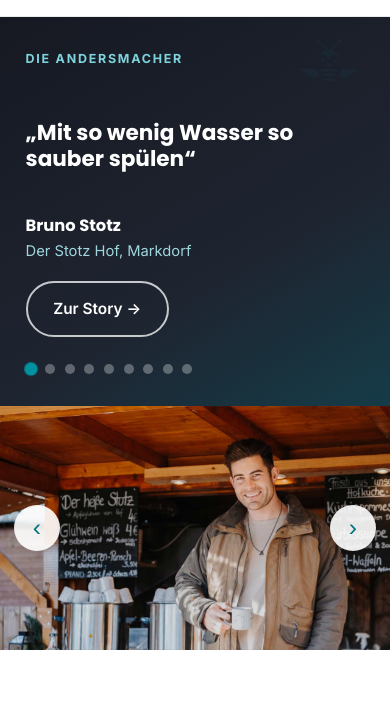
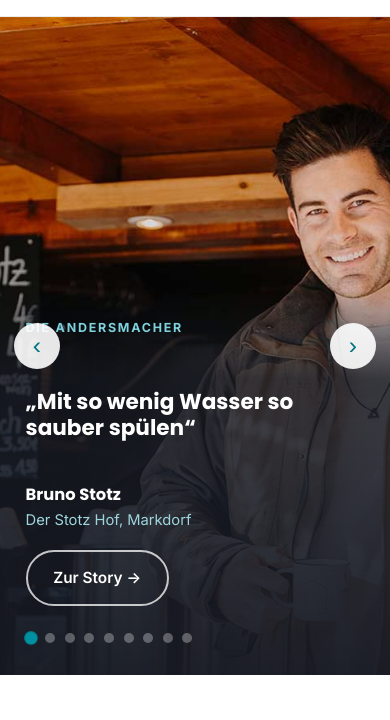
Before and after one commit to augustackermann/ackermann-spuelmaschinen, a plain HTML site: page index.html in a window 390 px wide. Shown: the part 68-788 px from the top of the page. Drawn offline with Linux system fonts and the light colour scheme.

Commit message:
Make welcome slider full width

```diff
--- a/styles.css
+++ b/styles.css
@@ -105,14 +105,15 @@ img { max-width: 100%; display: block; }
 .story__bee--2 { bottom: 10%; right: 5%; width: 90px; opacity: .18; animation: bee-float 8s ease-in-out infinite reverse; }
 @keyframes bee-float { 0%,100% { transform: translateY(0) rotate(-4deg); } 50% { transform: translateY(-16px) rotate(4deg); } }
 
-/* split slider: full-bleed edge to edge, quote panel left, image right */
+/* split slider: full-bleed edge to edge, quote panel over full-width image */
 .story { padding: 0; }
 .as-grid {
-  display: grid; grid-template-columns: 1fr 1.3fr;
+  display: grid; grid-template-columns: minmax(320px, .42fr) minmax(0, 1fr);
   min-height: clamp(480px, 72vh, 760px);
 }
 .as-panel {
-  background: linear-gradient(150deg, var(--ink), #1e2430 62%, var(--teal-dark) 190%);
+  grid-column: 1; grid-row: 1; z-index: 2;
+  background: linear-gradient(150deg, rgba(22,25,34,.94), rgba(30,36,48,.9) 62%, rgba(0,116,129,.88) 190%);
   color: #fff; display: flex; flex-direction: column;
   justify-content: center; align-items: flex-start; gap: 1.1rem;
   position: relative;
@@ -130,7 +131,7 @@ img { max-width: 100%; display: block; }
 .as-person { display: flex; flex-direction: column; gap: .1rem; }
 .as-person strong { font-family: "Poppins",sans-serif; font-size: 1.02rem; color: #fff; }
 .as-person span { color: #9fd6dd; font-size: .92rem; }
-.as-media { position: relative; min-height: 320px; background: var(--ink); }
+.as-media { grid-column: 1 / -1; grid-row: 1; position: relative; min-height: 320px; background: var(--ink); }
 .story-photo {
   position: absolute; inset: 0; width: 100%; height: 100%; object-fit: cover;
   opacity: 0; transition: opacity .9s ease; will-change: opacity;
@@ -154,9 +155,9 @@ img { max-width: 100%; display: block; }
 
 @media (max-width: 860px) {
   .as-grid { grid-template-columns: 1fr; }
-  .as-panel { order: 1; padding: 2rem 1.6rem; }
+  .as-panel { padding: 2rem 1.6rem; align-self: end; background: linear-gradient(0deg, rgba(22,25,34,.96), rgba(22,25,34,.78) 76%, transparent); }
   .as-panel blockquote { min-height: 4.5em; font-size: 1.35rem; }
-  .as-media { order: 2; aspect-ratio: 16/10; min-height: 0; }
+  .as-media { min-height: clamp(560px, 78vh, 680px); }
 }
 
 /* home: partner intro */
```
